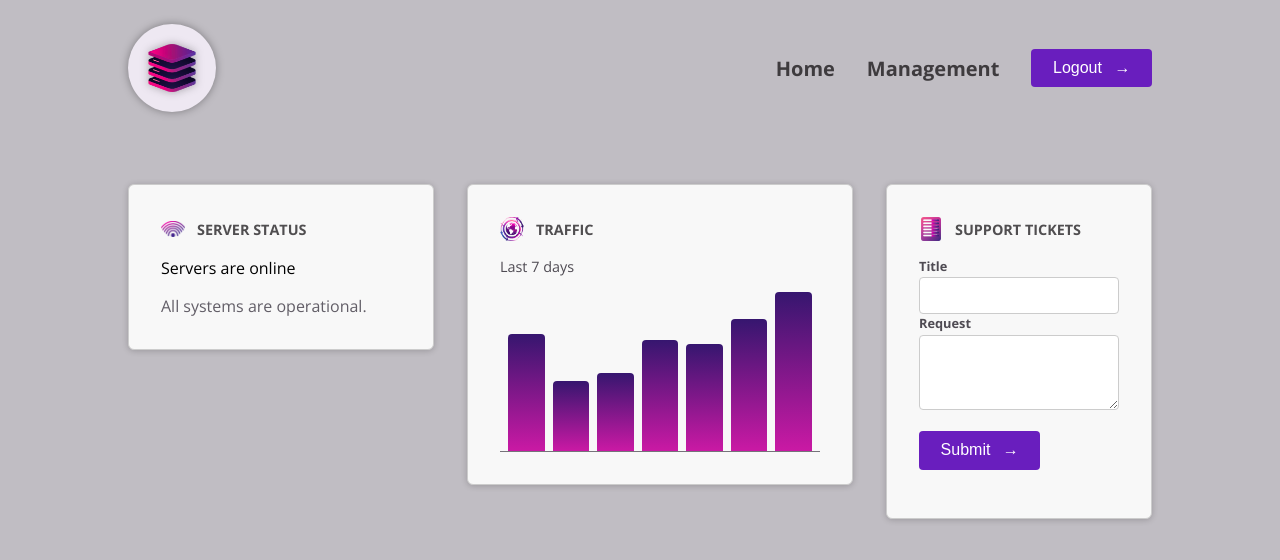
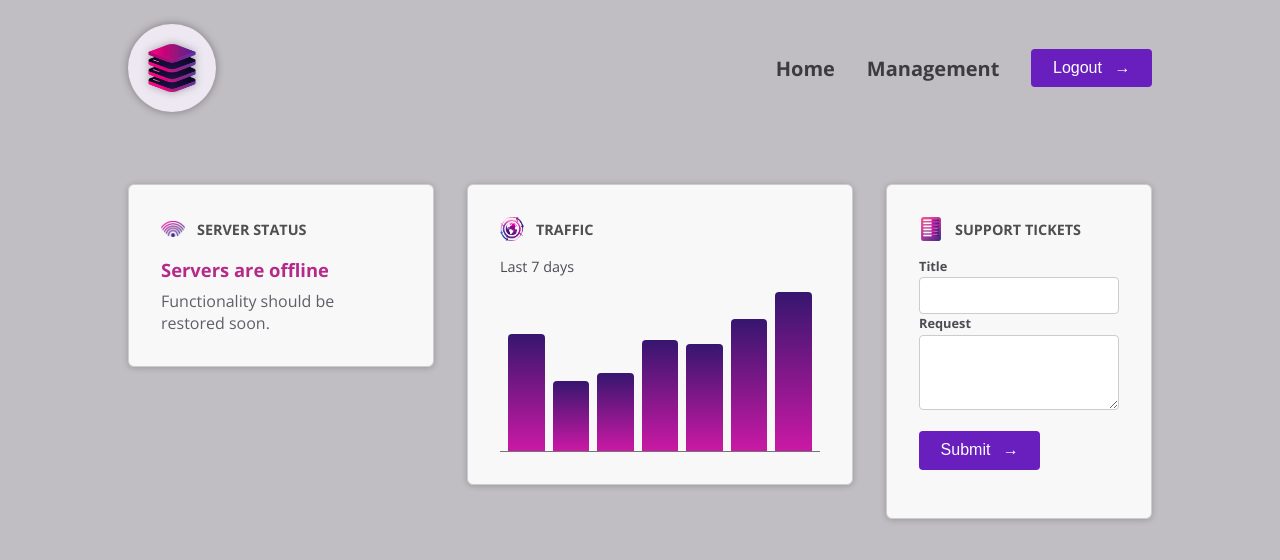
Before and after one commit to marcoLapiello/Angular-Training--ServerAdminApp, an Angular app: page / in a window 1280 px wide. Shown: the top 560 px of the page. Built offline with nearby package versions, Linux system fonts and the light colour scheme.

Commit message:
Status Component - css classes were given conditionally to currentStatus - currentStatus is now randomly updated to simulate the functionality

```diff
--- a/src/app/dashboard/server-status/server-status.component.html
+++ b/src/app/dashboard/server-status/server-status.component.html
@@ -1,3 +1,9 @@
+<div [class]="{
+    status: true,
+    'status-online': currentStatus === 'online',
+    'status-offline': currentStatus === 'offline',
+    'status-unknown': currentStatus === 'unknown'
+}">
   @if (currentStatus === 'online') {
   <p>Servers are online</p>
   <p>All systems are operational.</p>
@@ -8,3 +14,4 @@
   <p>Server status is unknown</p>
   <p>Fetching server status failed.</p>
   }
+</div>
--- a/src/app/dashboard/server-status/server-status.component.ts
+++ b/src/app/dashboard/server-status/server-status.component.ts
@@ -8,5 +8,18 @@
   styleUrl: './server-status.component.css'
 })
 export class ServerStatusComponent {
-  currentStatus = 'online';
+  currentStatus: 'online' | 'offline' | 'unknown' = 'online';
+
+  constructor() {
+    setInterval(() => {
+      const randomNr = Math.random();
+      if (randomNr < 0.5) {
+        this.currentStatus = 'online';
+      } else if (randomNr < 0.9) {
+        this.currentStatus = 'offline';
+      } else {
+        this.currentStatus = 'unknown';
+      }
+    }, 5000);
+  }
 }
```
Lines whose indentation alone changed are shown as unchanged.
